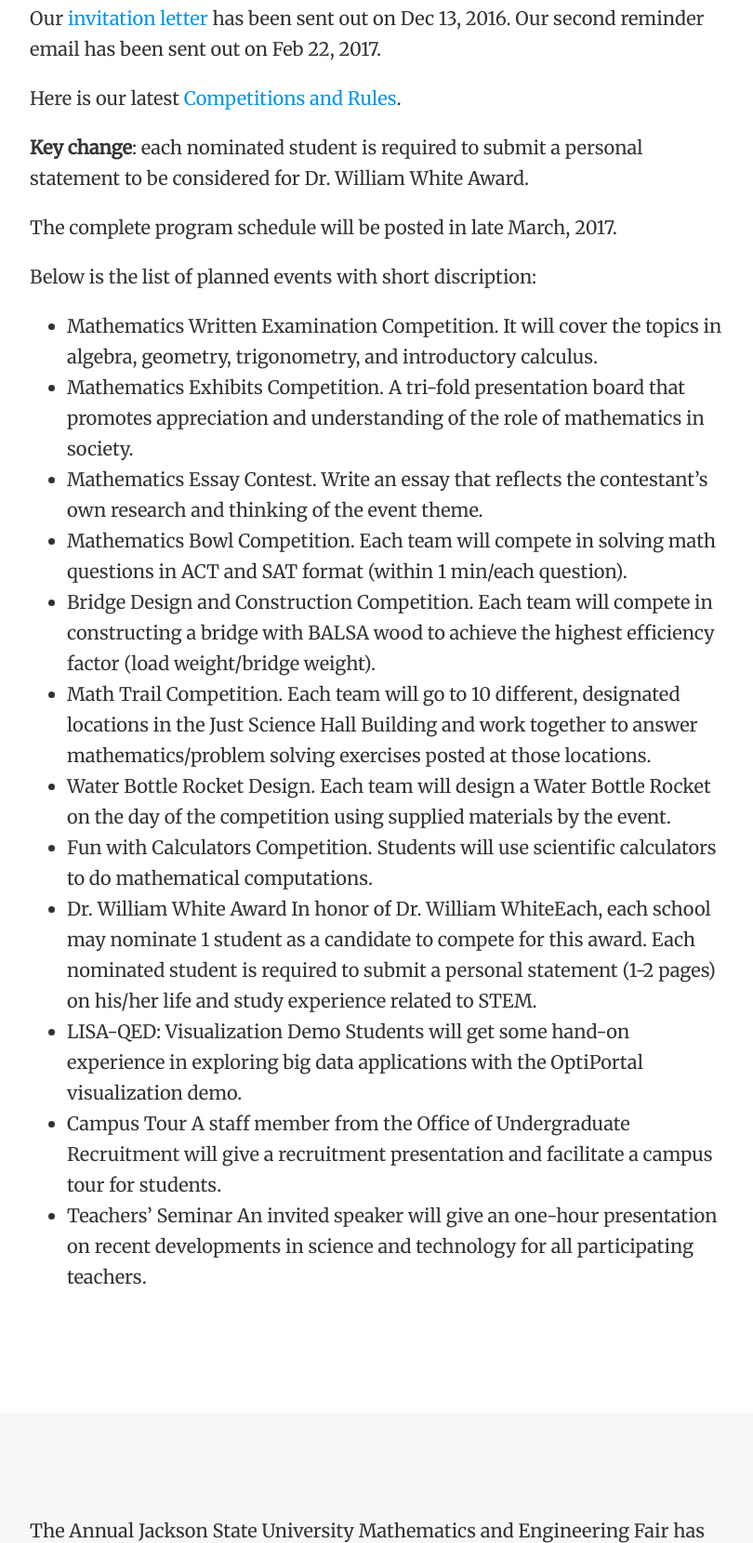
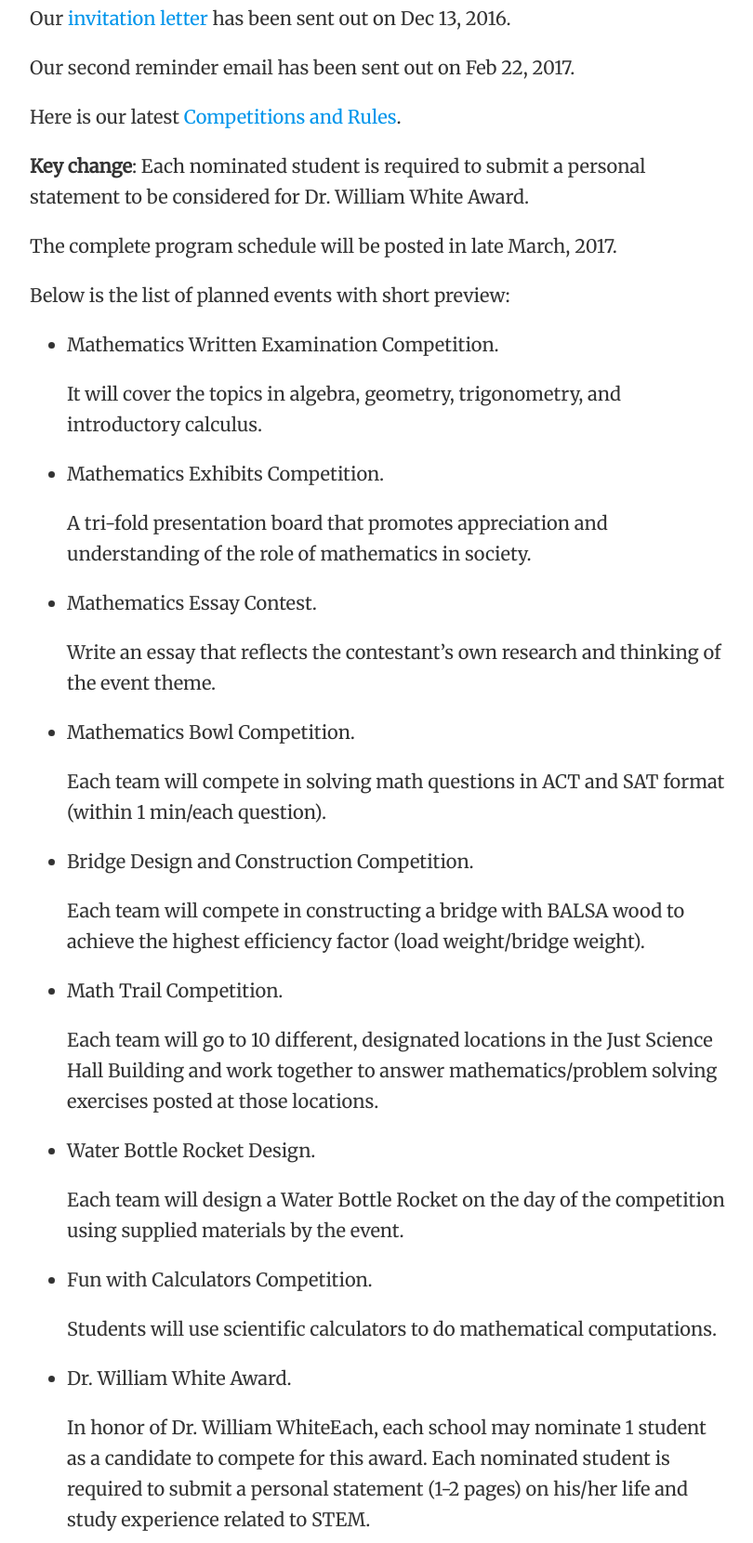
Before and after one commit to jsumsmef/jsumsmef.github.io, a plain HTML site: page index.html in a window 1280 px wide. Shown: the part 1537-3197 px from the top of the page at 93% size, without its empty margins (428-1238 px from the left). Drawn offline with nearby package versions, Linux system fonts and the light colour scheme; some packages are replaced by stand-ins of ours.

Commit message:
Updating site

```diff
--- a/index.html
+++ b/index.html
@@ -291,45 +291,68 @@ and submit it via e-mail by <strong>Friday, March 1, 2017</strong> to Dr. Jun Li
     <p>Competitions and Rules</p>
   </div>
   <div class="col-xs-12 col-md-8">
-    <p>Our <a href="/pdf/2017 Letter.pdf">invitation letter</a> has been sent out on Dec 13, 2016.
-Our second reminder email has been sent out on Feb 22, 2017.</p>
+    <p>Our <a href="/pdf/2017 Letter.pdf">invitation letter</a> has been sent out on Dec 13, 2016.</p>
+
+<p>Our second reminder email has been sent out on Feb 22, 2017.</p>
 
 <p>Here is our latest <a href="/pdf/2017 Competition Rules.pdf">Competitions and Rules</a>.</p>
 
-<p><strong>Key change</strong>: each nominated student is required to submit a personal
+<p><strong>Key change</strong>: Each nominated student is required to submit a personal
 statement to be considered for Dr. William White Award.</p>
 
 <p>The complete program schedule will be posted in late March, 2017.</p>
 
-<p>Below is the list of planned events with short discription:</p>
+<p>Below is the list of planned events with short preview:</p>
 
 <ul>
-<li>Mathematics Written Examination Competition.
-It will cover the topics in algebra, geometry, trigonometry, and introductory calculus.</li>
-<li>Mathematics Exhibits Competition.
-A tri-fold presentation board that promotes appreciation and understanding of the role of mathematics in society.</li>
-<li>Mathematics Essay Contest.
-Write an essay that reflects the contestant&rsquo;s own research and thinking of the event theme.</li>
-<li>Mathematics Bowl Competition.
-Each team will compete in solving math questions in ACT and SAT format (within 1 min/each question).</li>
-<li>Bridge Design and Construction Competition.
-Each team will compete in constructing a bridge with BALSA wood to achieve the highest efficiency factor (load weight/bridge weight).</li>
-<li>Math Trail Competition.
-Each team will go to 10 different, designated locations in the Just Science Hall Building and work together to answer mathematics/problem solving exercises posted at those locations.</li>
-<li>Water Bottle Rocket Design.
-Each team will design a Water Bottle Rocket on the day of the competition using supplied materials by the event.</li>
-<li>Fun with Calculators Competition.
-Students will use scientific calculators to do mathematical computations.</li>
-<li>Dr. William White Award
-In honor of Dr. William WhiteEach, each school may nominate 1 student as a candidate to compete for this award.
-Each nominated student is required to submit a personal statement (1-2 pages) on his/her life and study experience related to STEM.</li>
-<li>LISA-QED: Visualization Demo
-Students will get some hand-on experience in exploring big data applications with the OptiPortal visualization demo.</li>
-<li>Campus Tour
-A staff member from the Office of Undergraduate Recruitment will give a recruitment presentation and facilitate a campus tour for students.</li>
-<li>Teachers’ Seminar
-An invited speaker will give an one-hour presentation on recent developments in science and technology for all participating teachers.
-<br /></li>
+<li><p>Mathematics Written Examination Competition.</p>
+
+<p>It will cover the topics in algebra, geometry, trigonometry, and introductory calculus.</p></li>
+
+<li><p>Mathematics Exhibits Competition.</p>
+
+<p>A tri-fold presentation board that promotes appreciation and understanding of the role of mathematics in society.</p></li>
+
+<li><p>Mathematics Essay Contest.</p>
+
+<p>Write an essay that reflects the contestant&rsquo;s own research and thinking of the event theme.</p></li>
+
+<li><p>Mathematics Bowl Competition.</p>
+
+<p>Each team will compete in solving math questions in ACT and SAT format (within 1 min/each question).</p></li>
+
+<li><p>Bridge Design and Construction Competition.</p>
+
+<p>Each team will compete in constructing a bridge with BALSA wood to achieve the highest efficiency factor (load weight/bridge weight).</p></li>
+
+<li><p>Math Trail Competition.</p>
+
+<p>Each team will go to 10 different, designated locations in the Just Science Hall Building and work together to answer mathematics/problem solving exercises posted at those locations.</p></li>
+
+<li><p>Water Bottle Rocket Design.</p>
+
+<p>Each team will design a Water Bottle Rocket on the day of the competition using supplied materials by the event.</p></li>
+
+<li><p>Fun with Calculators Competition.</p>
+
+<p>Students will use scientific calculators to do mathematical computations.</p></li>
+
+<li><p>Dr. William White Award.</p>
+
+<p>In honor of Dr. William WhiteEach, each school may nominate 1 student as a candidate to compete for this award.
+Each nominated student is required to submit a personal statement (1-2 pages) on his/her life and study experience related to STEM.</p></li>
+
+<li><p>LISA-QED: Visualization Demo.</p>
+
+<p>Students will get some hand-on experience in exploring big data applications with the OptiPortal visualization demo.</p></li>
+
+<li><p>Campus Tour.</p>
+
+<p>A staff member from the Office of Undergraduate Recruitment will give a recruitment presentation and facilitate a campus tour for students.</p></li>
+
+<li><p>Teachers’ Seminar.</p>
+
+<p>An invited speaker will give an one-hour presentation on recent developments in science and technology for all participating teachers.</p></li>
 </ul>
 
   </div>
@@ -361,6 +384,13 @@ and 25 teachers from 10 different high schools fully participated the scheduled
 including Mathematics Written Examination, Mathematics Essay, Mathematics Bowl, Bridge Design
 and Construction, Math Trail, Water Bottle Rocket Design, Fun with Calculators, and Visualization Lab Exploration.</p>
 
+<p>Below is the past participating schools and students statistics:</p>
+
+<ul>
+<li>2016(36th) Fair <a href="/pdf/registration.overview.MEF.2016.docx">Registration Overview</a> and <a href="/pdf/winners.summary.2016.pdf">Prize Winners Summary</a>.</li>
+<li>2015(35th) Fair <a href="/pdf/registration.overview.MEF.2015.docx">Registration Overview</a>.</li>
+</ul>
+
   </div>
 </div>
 
@@ -380,7 +410,13 @@ and Construction, Math Trail, Water Bottle Rocket Design, Fun with Calculators,
     <p>Call for your support</p>
   </div>
   <div class="col-xs-12 col-md-8">
-    <p><strong>We are actively soliciting generous sponsorships and donations</strong>.</p>
+    <p>Confirmed Sponsors of 2017(37th) Fair:</p>
+
+<ul>
+<li>Nissan Motor Company Ltd, (<a href="http://www.nissan-canton.com/" target="_blank">Nissan at Canton, Mississippi</a>)</li>
+</ul>
+
+<p><strong>We are actively soliciting generous sponsorships and donations</strong>.</p>
 
 <p>The Fair includes unique opportunities for those high-school students to
 interact with JSU current students and faculties in the College of Science, Engineering and Technology.
@@ -394,8 +430,8 @@ will directly benefit from participating in this Fair.</p>
 <ul>
 <li>National Science Foundation (NSF) Grant Award DMS: 1330801 under the
 EXTREEMS-QED Activities</li>
-<li>College of Science, Engineering and Technology</li>
-<li>Department of Mathematics and Statistical Sciences</li>
+<li>JSU College of Science, Engineering and Technology</li>
+<li>JSU Department of Mathematics and Statistical Sciences</li>
 <li>McGraw Hill Education</li>
 <li>Pearson Higher Education</li>
 <li>EnVision Eye Care &amp; Optical Boutique</li>
```
Also changed, not shown: 3 other files.
